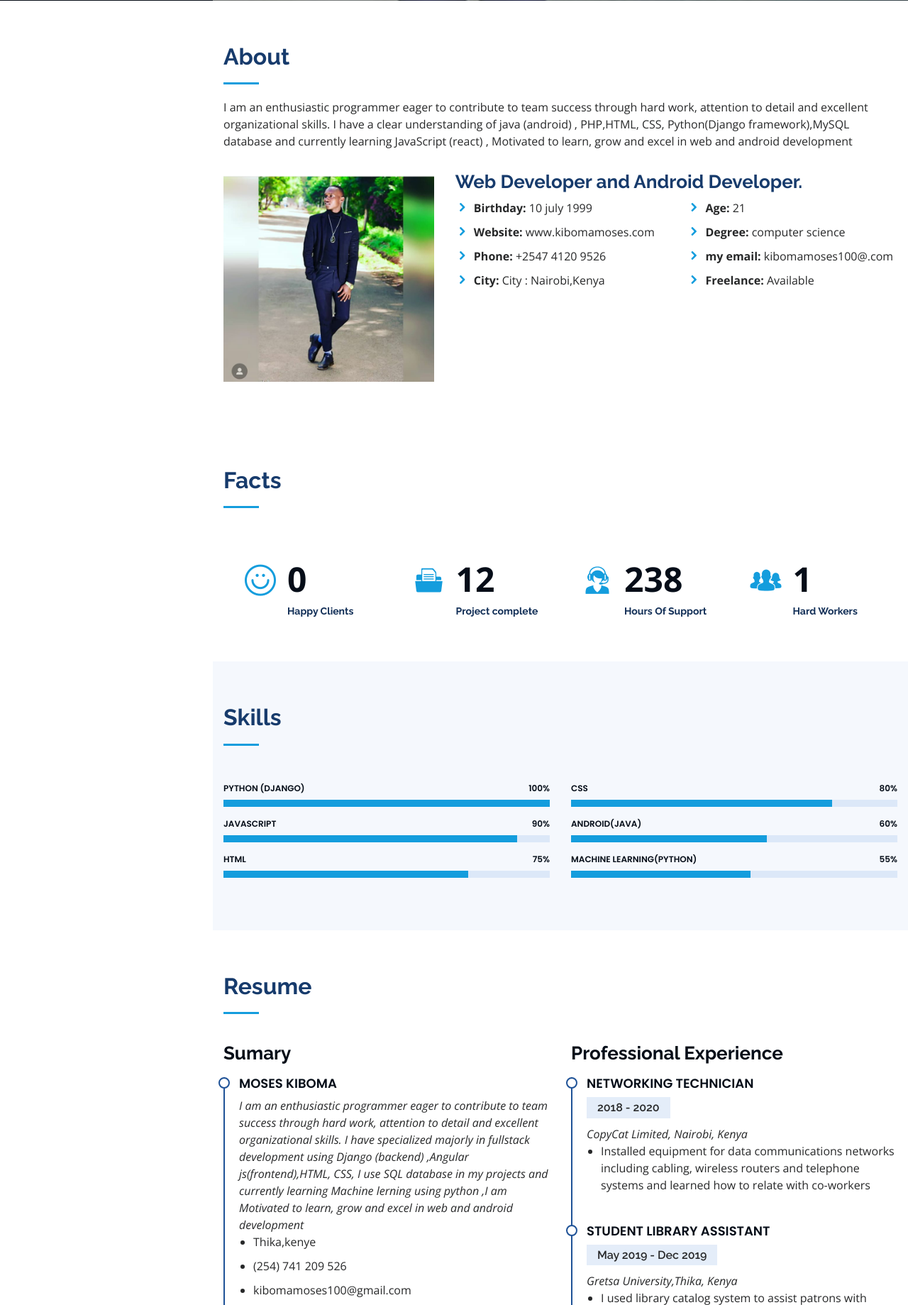
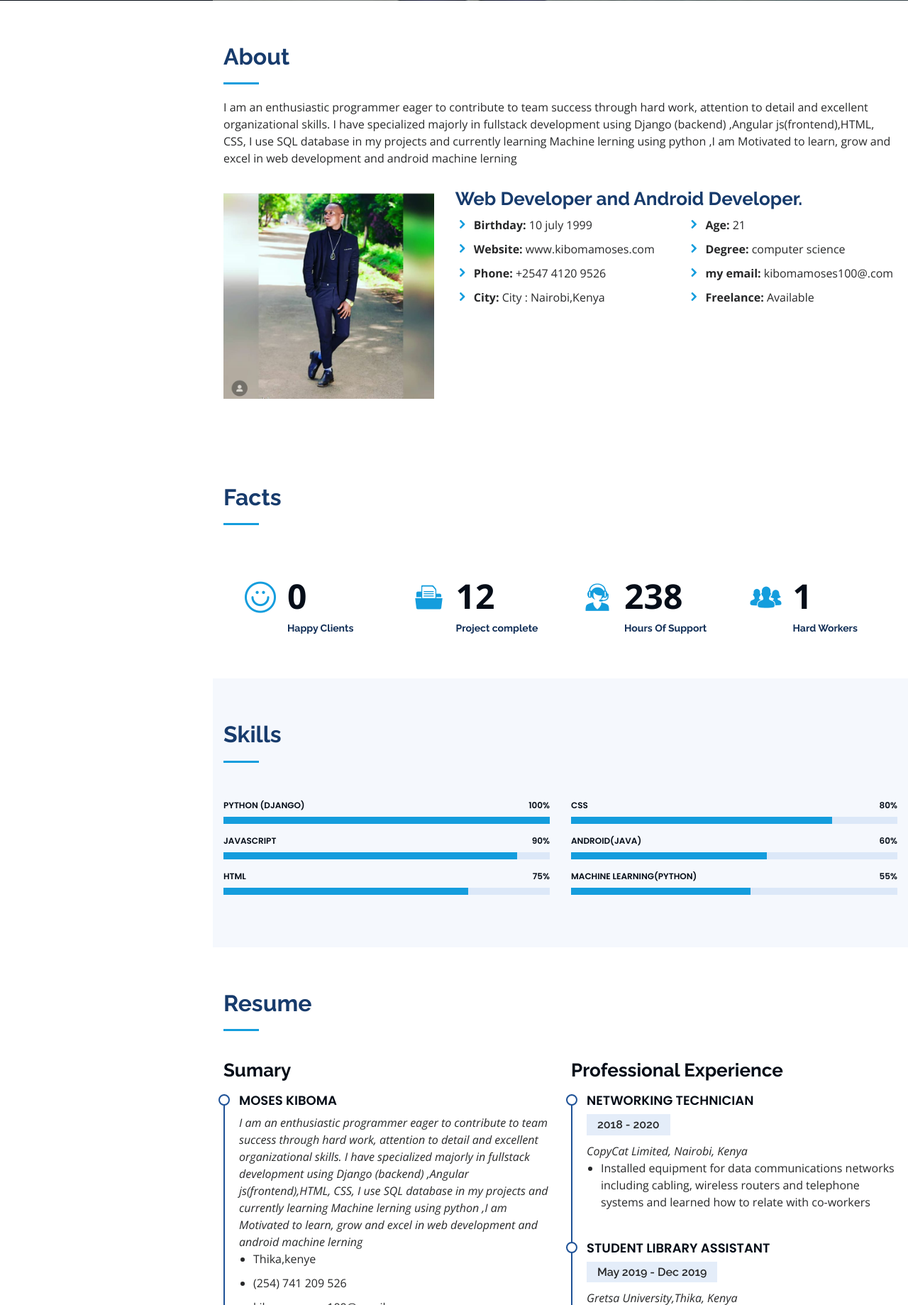
Before and after one commit to kibomamoses/portfolio, a Django app: page / in a window 1280 px wide. Shown: the part 799-2638 px from the top of the page at 71% size. Run offline with Django 3.2, Linux system fonts and the light colour scheme; some libraries are stand-ins or nearby versions.

Commit message:
changes made to the project

```diff
--- a/templates/index.html
+++ b/templates/index.html
@@ -84,7 +84,7 @@
 
         <div class="section-title">
           <h2>About</h2>
-          <p> I am an enthusiastic programmer eager to contribute to team success through hard work, attention to detail and excellent organizational skills. I have a clear understanding of java (android) , PHP,HTML, CSS, Python(Django framework),MySQL database and currently learning JavaScript (react) , Motivated to learn, grow and excel in web and android development</p>
+          <p> I am an enthusiastic programmer eager to contribute to team success through hard work, attention to detail and excellent organizational skills. I have specialized majorly in fullstack development using  Django (backend) ,Angular js(frontend),HTML, CSS, I  use SQL database in my projects and currently learning Machine lerning using python ,I am Motivated to learn, grow and excel in web development and android machine lerning</p>
         </div>
 
         <div class="row">
@@ -246,7 +246,7 @@
             <h3 class="resume-title">Sumary</h3>
             <div class="resume-item pb-0">
               <h4>Moses Kiboma</h4>
-              <p><em>I am an enthusiastic programmer eager to contribute to team success through hard work, attention to detail and excellent organizational skills. I have specialized majorly in fullstack development using  Django (backend) ,Angular js(frontend),HTML, CSS, I  use SQL database in my projects and currently learning Machine lerning using python ,I am Motivated to learn, grow and excel in web and android development</em></p>
+              <p><em>I am an enthusiastic programmer eager to contribute to team success through hard work, attention to detail and excellent organizational skills. I have specialized majorly in fullstack development using  Django (backend) ,Angular js(frontend),HTML, CSS, I  use SQL database in my projects and currently learning Machine lerning using python ,I am Motivated to learn, grow and excel in web development and android machine lerning</em></p>
               <ul>
                 <li>Thika,kenye</li>
                 <li>(254) 741 209 526</li>
```
Also changed, not shown: 1 other file.
